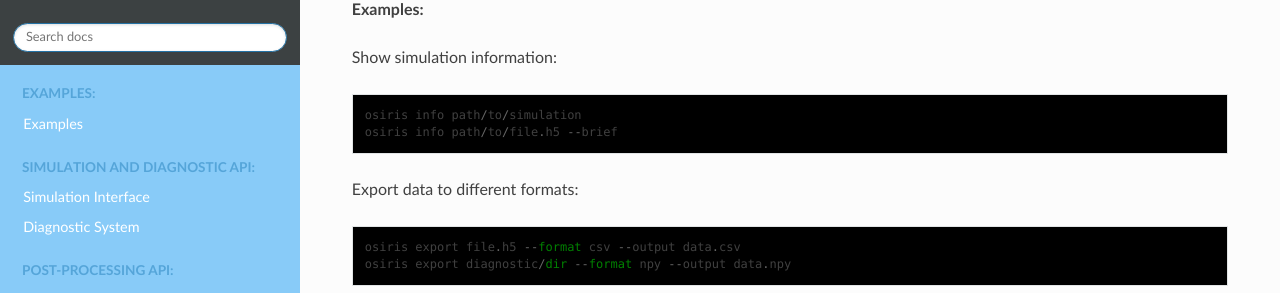
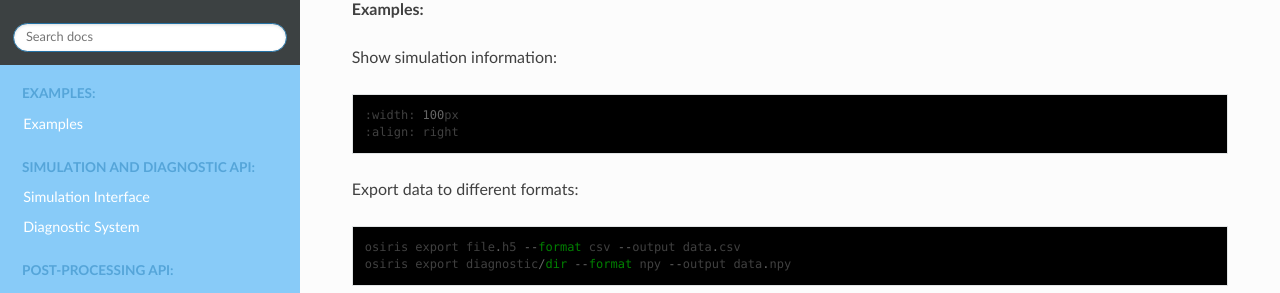
Before and after one commit to joaopedrobiu6/osiris_utils, a Sphinx documentation site: the page built from docs/source/index.rst, in a window 1280 px wide and 900 px high, scrolled down 1432 px. Shown: the part 152-445 px from the top of the window. Built offline with Sphinx 7.4.7 and the Read the Docs theme 3.1.0, drawn with Linux system fonts in a browser that asks for light colours; some of the changed lines change nothing that is shown.

Commit message:
docs: Update README and conf.py for improved documentation clarity and source linking

```diff
--- a/README.rst
+++ b/README.rst
@@ -75,8 +75,8 @@
 
 Show simulation information::
 
-   osiris info path/to/simulation
-   osiris info path/to/file.h5 --brief
+   :width: 100px
+   :align: right
 
 Export data to different formats::
 
--- a/docs/source/conf.py
+++ b/docs/source/conf.py
@@ -52,9 +52,28 @@
 nb_execution_mode = "off"  # use stored output; avoids long CI builds
 # options for sphinx_github_style
 top_level = "OSIRIS Utils"
-linkcode_blob = "head"
+linkcode_blob = "main"
 linkcode_url = r"https://github.com/joaopedrobiu6/osiris_utils/"
 linkcode_link_text = "Source"
+
+
+def linkcode_resolve(domain, info):
+    """Return a URL to the source code for ``info``.
+
+    This implementation avoids invoking git or requiring a tag; it
+    constructs URLs pointing at the `linkcode_blob` branch on GitHub.
+    """
+    if domain != "py":
+        return None
+
+    module = info.get("module")
+    if not module:
+        return None
+
+    # Convert module path to file path
+    filename = module.replace(".", "/") + ".py"
+
+    return f"{linkcode_url}blob/{linkcode_blob}/{filename}"
 
 
 # numpydoc_class_members_toctree = False
```
